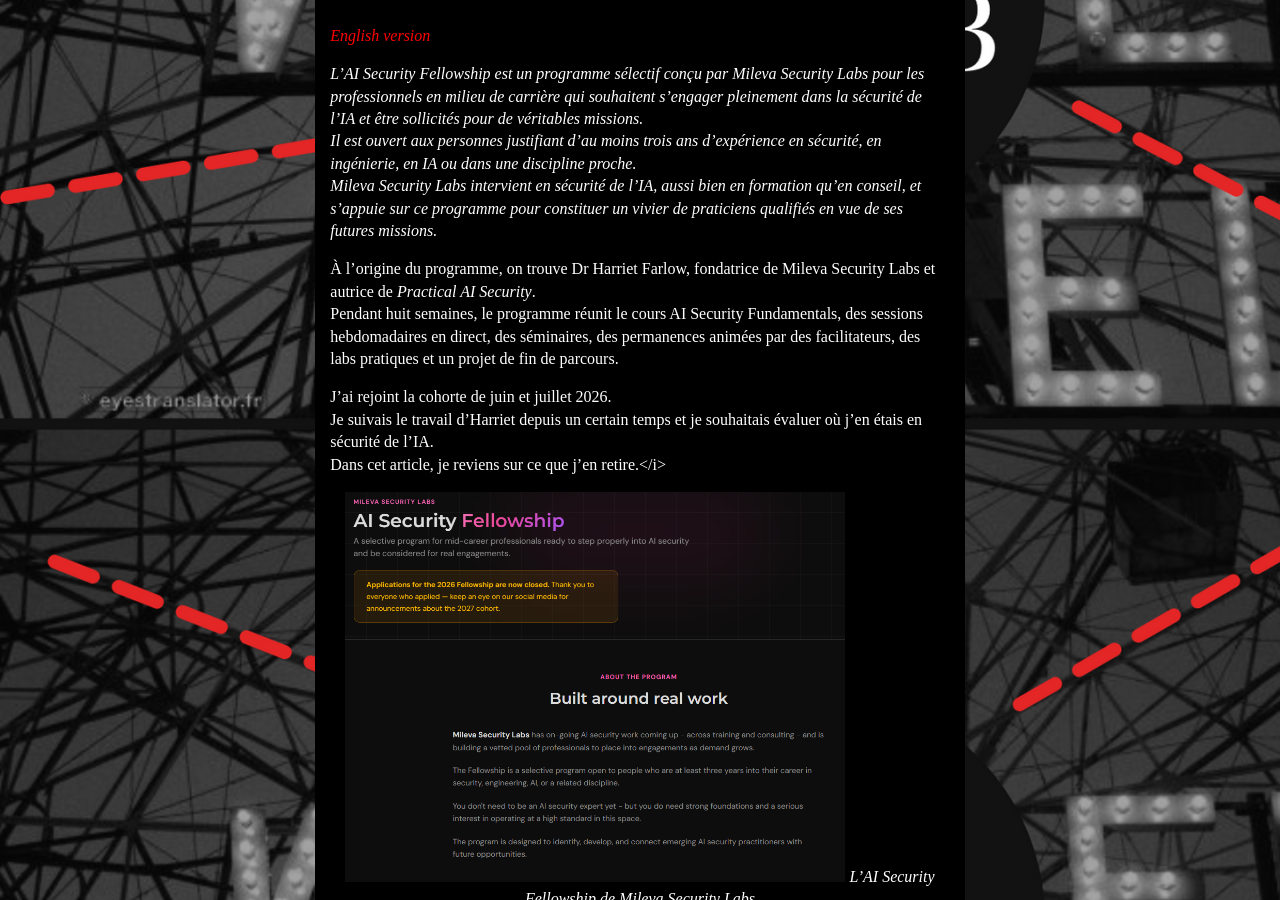
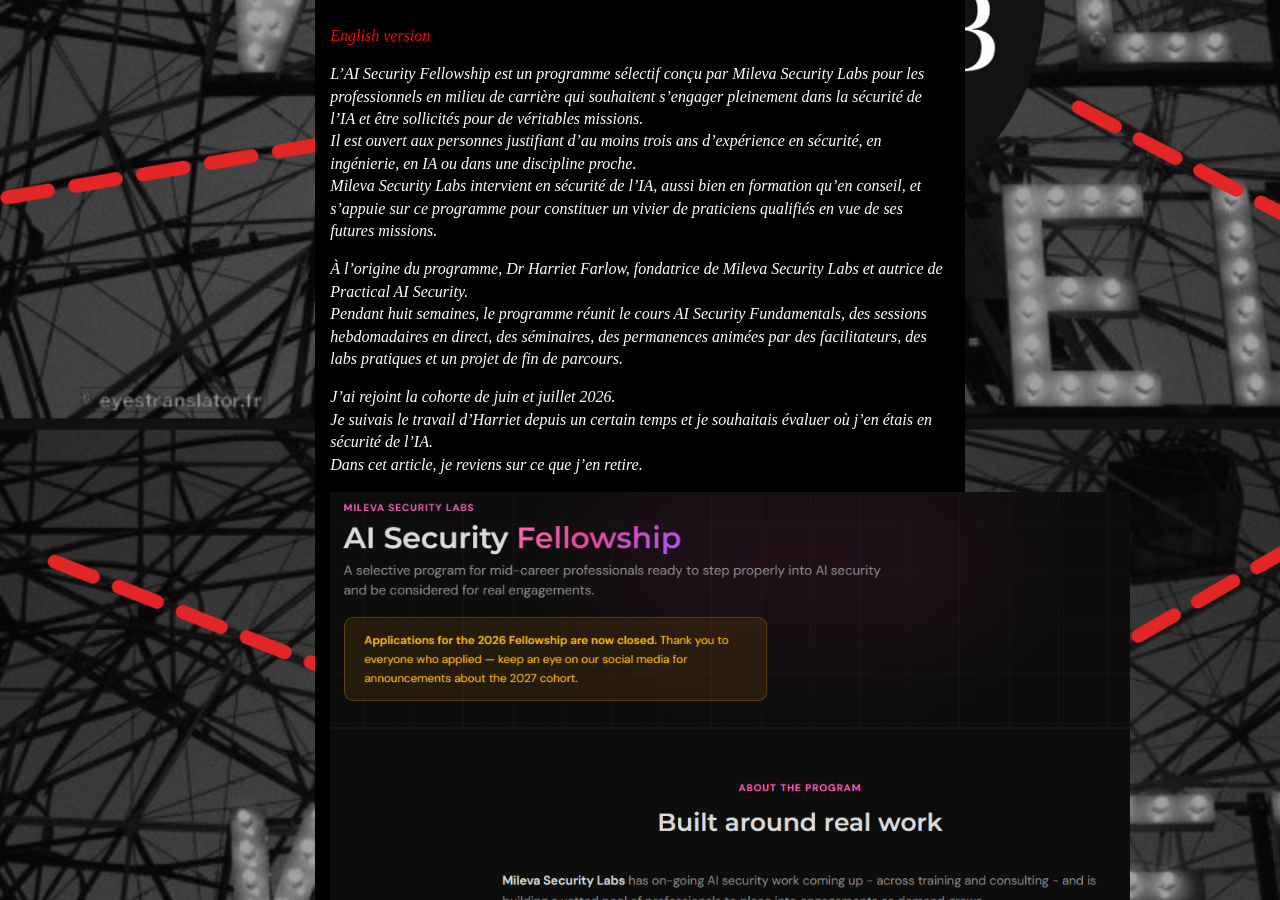
Before and after one commit to CSbyGB/csbygb.github.io, a Jekyll site: the page built from _posts/2026-08-04-AI-Security-Fellowship-Mileva-FR.md, in a window 1280 px wide and 900 px high, scrolled down 497 px. Built offline with Jekyll 4.4.1, drawn with Linux system fonts in a browser that asks for light colours.

Commit message:
Update 2026-08-04-AI-Security-Fellowship-Mileva-FR.md

```diff
--- a/_posts/2026-08-04-AI-Security-Fellowship-Mileva-FR.md
+++ b/_posts/2026-08-04-AI-Security-Fellowship-Mileva-FR.md
@@ -8,17 +8,17 @@
 
 <i>L'AI Security Fellowship est un programme sélectif conçu par Mileva Security Labs pour les professionnels en milieu de carrière qui souhaitent s'engager pleinement dans la sécurité de l'IA et être sollicités pour de véritables missions.
 Il est ouvert aux personnes justifiant d'au moins trois ans d'expérience en sécurité, en ingénierie, en IA ou dans une discipline proche.
-Mileva Security Labs intervient en sécurité de l'IA, aussi bien en formation qu'en conseil, et s'appuie sur ce programme pour constituer un vivier de praticiens qualifiés en vue de ses futures missions.
+Mileva Security Labs intervient en sécurité de l'IA, aussi bien en formation qu'en conseil, et s'appuie sur ce programme pour constituer un vivier de praticiens qualifiés en vue de ses futures missions.</i>
 
-À l'origine du programme, on trouve Dr Harriet Farlow, fondatrice de Mileva Security Labs et autrice de <em>Practical AI Security</em>.
-Pendant huit semaines, le programme réunit le cours AI Security Fundamentals, des sessions hebdomadaires en direct, des séminaires, des permanences animées par des facilitateurs, des labs pratiques et un projet de fin de parcours.
+<i>À l'origine du programme, Dr Harriet Farlow, fondatrice de Mileva Security Labs et autrice de <em>Practical AI Security</em>.
+Pendant huit semaines, le programme réunit le cours AI Security Fundamentals, des sessions hebdomadaires en direct, des séminaires, des permanences animées par des facilitateurs, des labs pratiques et un projet de fin de parcours.</i>
 
-J'ai rejoint la cohorte de juin et juillet 2026.
+<i>J'ai rejoint la cohorte de juin et juillet 2026.
 Je suivais le travail d'Harriet depuis un certain temps et je souhaitais évaluer où j'en étais en sécurité de l'IA.
 Dans cet article, je reviens sur ce que j'en retire.</i>
 
 {:refdef: style="text-align: center;"}
-![AI Security Fellowship de Mileva Security Labs](/img/mileva-fellowship.png "AI Security Fellowship"){: width="500" }
+![AI Security Fellowship de Mileva Security Labs](/img/mileva-fellowship.png "AI Security Fellowship"){: width="800" }
 *L'AI Security Fellowship de Mileva Security Labs*
 {: refdef}
 
```
